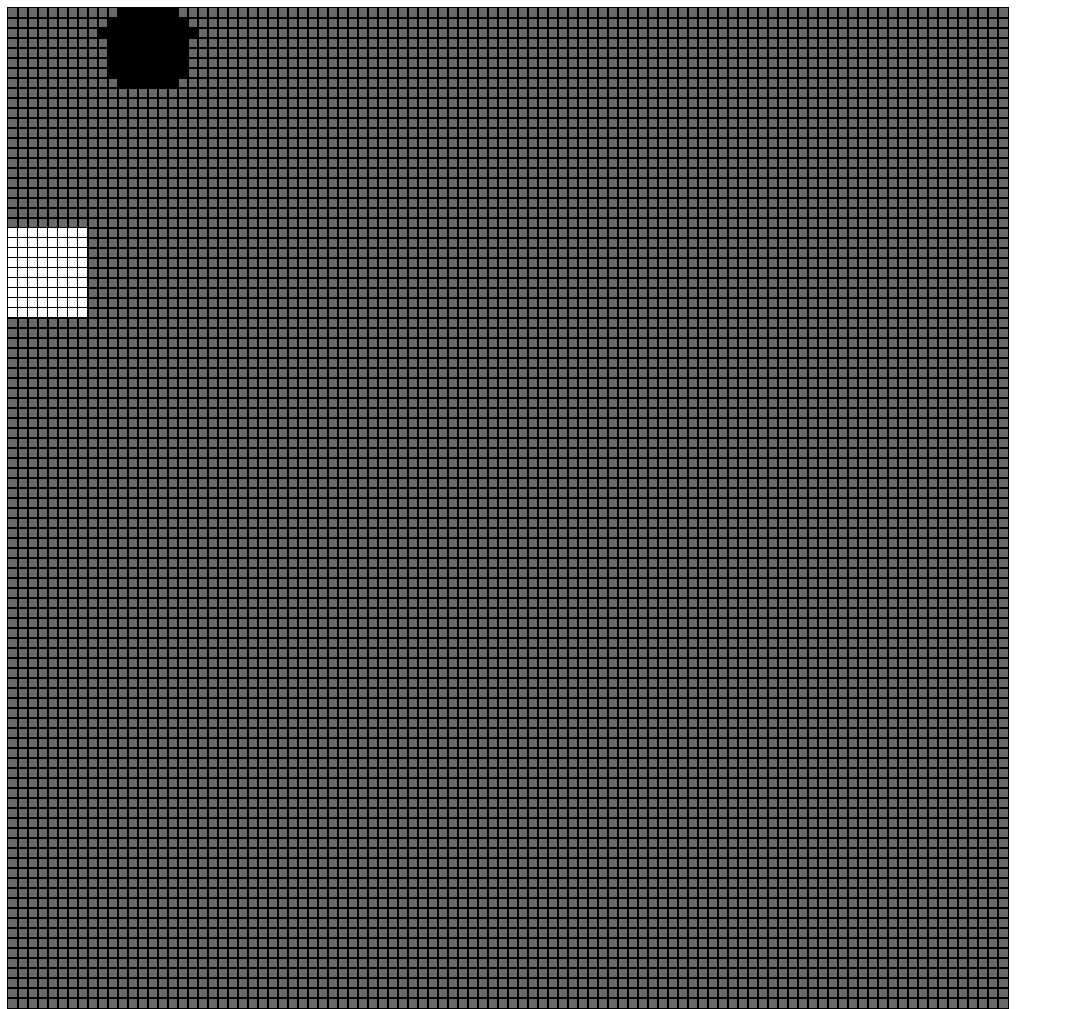
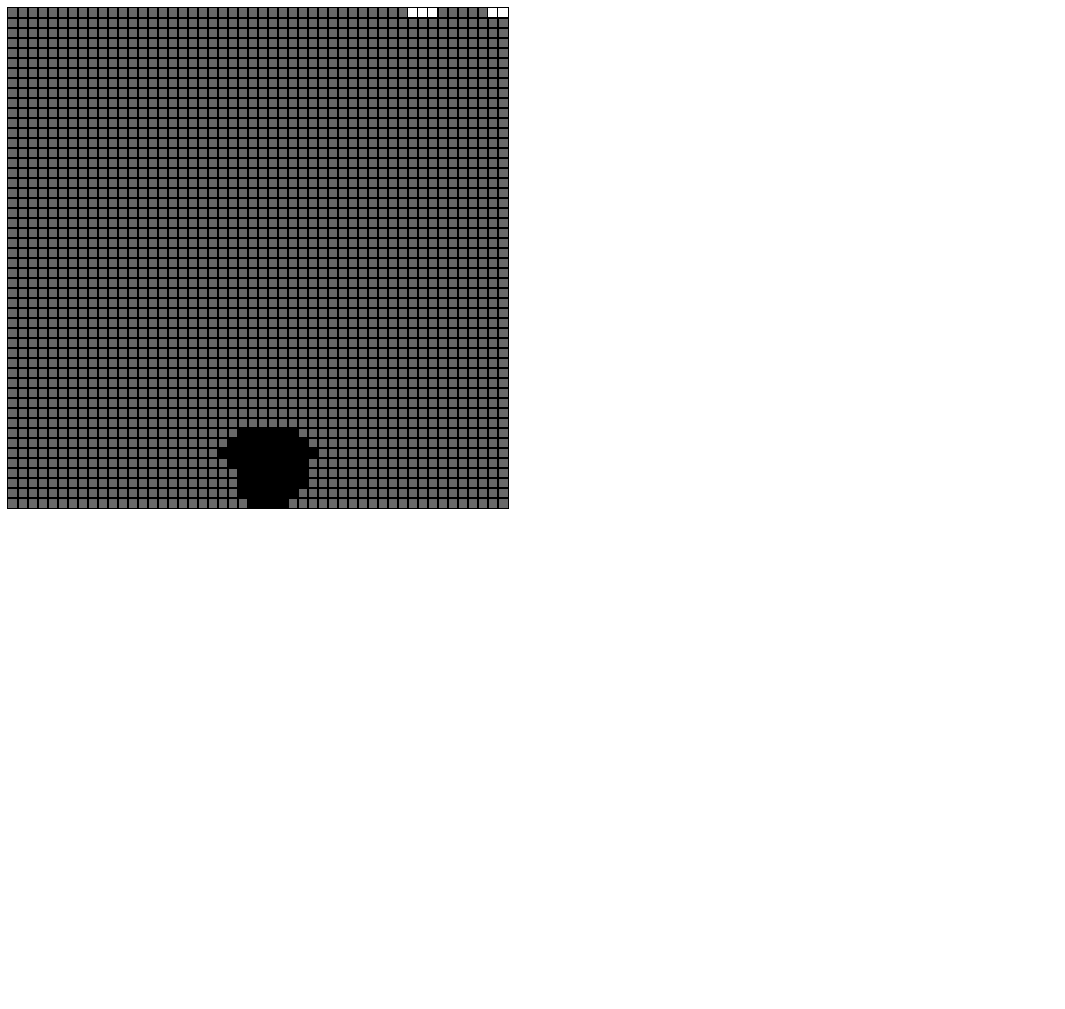
Before and after one commit to ntamochkina/ntamochkina, a plain HTML site: page index.html in a window 1280 px wide. Shown: the whole page, without its empty margins (0-1065 px from the left). After the commit the page ends 800 px from the top, so only its background shows below. Drawn offline with Linux system fonts and the light colour scheme.

Commit message:
Add files via upload

```diff
--- /dev/null
+++ b/car.js
@@ -0,0 +1,130 @@
+
+class Car {
+    width = 8;
+    height = 8;
+    position = { x: Math.floor(xCount / 2) - this.width / 2, y: yCount - this.height};
+    constructor (points) {
+        this.startPoints = JSON.parse(JSON.stringify(points)).map(([x, y]) => [this.position.x + x, this.position.y + y]);
+        this.points = JSON.parse(JSON.stringify(this.startPoints));
+    }
+
+    // Функция отрисовки машины
+    painting(field)
+    {
+        // Количество строк
+        let xCount = field.getXCount();
+        // Отрисовка машины по координатам
+        let cells = field.getCells();
+        for (let i = 0; i < this.points.length; i++) {
+        const index = xCount * this.points[i][1] + this.points[i][0];
+        cells[index].classList.add('car');
+        }
+    }
+
+    // Функция удаления машины
+    remove(field)
+    {
+        // Количество строк
+        let xCount = field.getXCount();
+        // Удаление машины по координатам
+        let cells = field.getCells();
+        for (let i = 0; i < this.points.length; i++) {
+        const index = xCount * this.points[i][1] + this.points[i][0];
+        cells[index].classList.remove('car');
+        }
+    }
+
+    borderCheck(field)
+    {
+        const xCount = field.getXCount();
+        const yCount = field.getYCount();
+        let carLenght = Math.sqrt(this.points.length);
+        let xMove = 0;
+        let yMove = 0
+        for (let i = 0; i < this.points.length; i++)
+        {
+           ;
+            if (this.points[i][0] < 0)
+            {
+                xMove += 1;
+                break;
+            }
+            else if (this.points[i][0] >= xCount)
+            {
+                xMove -=1;
+                break;
+            }
+            else if ((this.points[i][1] < 0))
+            {
+                yMove +=1;
+                break;
+            }
+            else if (this.points[i][1] >= yCount)
+            {
+                yMove -=1;
+                break;
+            }
+        }
+
+        for (let i=0; i <this.points.length; i++)
+        {
+            this.points[i][0] += xMove;
+            this.points[i][1] += yMove;
+        }
+    }
+
+    barrierCheck(field)
+    {
+        let cells = field.getCells();
+        for (let i=0; i < this.points.length; i++)
+        {
+            let point = field.getXCount() * this.points[i][1] + this.points[i][0];
+            let isBarrier = cells[point].classList.contains('barrier');
+            if (isBarrier) {
+                this.points = JSON.parse(JSON.stringify(this.startPoints));
+                return;
+            }
+        }
+    }
+    traffic(keyDown, field)
+    {
+        // Удалить машину
+        this.remove(field);
+        // Вычислить новые координаты, в зависимости от клавиши
+        switch(keyDown)
+        {
+        // Право
+            case 39: {
+                for (let i = 0; i < this.points.length; i++) {
+                    this.points[i][0] = this.points[i][0] + 1;
+                }
+                break;
+            }
+        // Лево
+            case 37: {
+                for (let i = 0; i < this.points.length; i++) {
+                    this.points[i][0] = this.points[i][0] - 1;
+                }
+                break;
+            }
+        // Вверх
+            case 38: {
+                for (let i = 0; i < this.points.length; i++) {
+                    this.points[i][1] = this.points[i][1] - 1;
+                }
+                break;
+            }
+        // Вниз
+            case 40: {
+                for (let i = 0; i < this.points.length; i++) {
+                    this.points[i][1] = this.points[i][1] + 1;
+                }
+                break;
+            }
+        }
+        this.borderCheck(field);
+        this.barrierCheck(field);
+        // Нарисовать машину
+        this.painting(field);
+   }
+}
--- a/game.js
+++ b/game.js
@@ -1,8 +1,17 @@
+const nameField = document.querySelector('.game-field');
+const xCount = 50;
+const yCount = 50;
+const cellWidth = 10;
+const cellHeight = 10;
+
+nameField.style.width = `${xCount * cellWidth}px`;
+nameField.style.height = `${yCount * cellHeight}px`;
 
 class Field
 {
 
     cells = [];
+    barriers = [];
 
     constructor(nameField, xCount, yCount) {
         this.nameField = nameField;
@@ -18,6 +27,8 @@ class Field
             {
                 const cell = document.createElement('div');
                 cell.classList.add('cell');
+                cell.style.width = `${cellWidth}px`;
+                cell.style.height = `${cellHeight}px`;
                 this.cells.push(cell);
                 this.nameField.appendChild(cell);
             }
@@ -36,147 +47,33 @@ class Field
         return this.yCount;
     }
 
-    //управление движением барьера
+    // Управление движением барьера
     manageBarriers() {
-        if (barriers.length === 0) {
 
-            barriers.push(createBarrier('first'));
-            barriers.push(createBarrier('second'));
-            barriers = barriers.filter((barrier) => !barrier.isFullOutside(field));
-
+        // Cравнить длину с каким то числом
+            let a = 5 - this.barriers.length;
+            let b = getRandomInRange(0, a);
+            for (let i = 0; i < a; i++) {
+                this.barriers.push(createBarrier(getRandomInRange(1,5)));
+            }
+        this.barriers = this.barriers.filter((barrier) => !barrier.isFullOutside(this));
     }
 
-    }
+    // Появление барьера
+    emergingBarrier() {
+        if (this.barriers.length === 0) return;
 
-    //появление барьера
-    emergingBarrier(){
-        if (barriers.length === 0) return;
-
-        for (let i = 0; i < barriers.length; i++) {
-            barriers[i].barrierMovement(field);
-            barriers[i].painting(field);
+        for (let i = 0; i < this.barriers.length; i++) {
+            this.barriers[i].barrierMovement(this);
+            this.barriers[i].painting(this);
         }
     }
 }
 
-class Car
-{
-
-    constructor (points)
-    {
-        this.points = points;
-        this.startPoints = JSON.parse(JSON.stringify(points));
+function getRandomInRange(min, max) {
+    return Math.floor(Math.random() * (max - min + 1)) + min;
 }
 
-    // Функция отрисовки машины
-    painting(field)
-    {
-        // Количество строк
-        let xCount = field.getXCount();
-        // Отрисовка машины по координатам
-        let cells = field.getCells();
-        for (let i = 0; i < this.points.length; i++) {
-        const index = xCount * this.points[i][1] + this.points[i][0];
-        cells[index].classList.add('car');
-        }
-    }
-
-    // Функция удаления машины
-    remove(field)
-    {
-        // Количество строк
-        let xCount = field.getXCount();
-        // Удаление машины по координатам
-        let cells = field.getCells();
-        for (let i = 0; i < this.points.length; i++) {
-        const index = xCount * this.points[i][1] + this.points[i][0];
-        cells[index].classList.remove('car');
-        }
-    }
-
-    borderCheck(field)
-    {
-        const xCount = field.getXCount();
-        const yCount = field.getYCount();
-        let carLenght = Math.sqrt(this.points.length);
-        for (let i = 0; i < this.points.length; i++)
-        {
-            if (this.points[i][0] < 0)
-            {
-                this.points[i][0] = this.points[i][0] + carLenght;
-            }
-            else if (this.points[i][0] >= xCount)
-            {
-                this.points[i][0] = this.points[i][0] - carLenght;
-            }
-            else if ((this.points[i][1] < 0))
-            {
-                this.points[i][1] = this.points[i][1] + carLenght;
-            }
-            else if (this.points[i][1] >= yCount)
-            {
-                this.points[i][1] = this.points[i][1] - carLenght;
-            }
-        }
-    }
-
-    barrierCheck(field)
-    {
-        let cells = field.getCells();
-        for (let i=0; i < this.points.length; i++)
-        {
-            let point = field.getXCount() * this.points[i][1] + this.points[i][0];
-            let isBarrier = cells[point].classList.contains('barrier');
-            if (isBarrier) {
-                this.points = JSON.parse(JSON.stringify(this.startPoints));
-                return;
-            }
-        }
-    }
-
-    traffic(keyDown, field)
-    {
-        // Удалить машину
-        this.remove(field);
-        // Вычислить новые координаты, в зависимости от клавиши
-        switch(keyDown)
-        {
-        // Право
-            case 39: {
-                for (let i = 0; i < this.points.length; i++) {
-                    this.points[i][0] = this.points[i][0] + 1;
-                }
-                break;
-            }
-        // Лево
-            case 37: {
-                for (let i = 0; i < this.points.length; i++) {
-                    this.points[i][0] = this.points[i][0] - 1;
-                }
-                break;
-            }
-        // Вверх
-            case 38: {
-                for (let i = 0; i < this.points.length; i++) {
-                    this.points[i][1] = this.points[i][1] - 1;
-                }
-                break;
-            }
-        // Вниз
-            case 40: {
-                for (let i = 0; i < this.points.length; i++) {
-                    this.points[i][1] = this.points[i][1] + 1;
-                }
-                break;
-            }
-        }
-        this.borderCheck(field);
-        this.barrierCheck(field);
-        // Нарисовать машину
-        this.painting(field);
-   }
-}
-let barriers = [];
 
 class Barrier
 {
@@ -243,64 +140,53 @@ class Barrier
     }
 
 
-    // проверка на достижение стены
+    // Проверка на достижение стены
     reachingTheWall(field){
         for (let i = 0; i < this.points.length; i++)
         if (this.points[i][1] >= yCount)
             {
                 this.points[i][1] = this.points[i][1] - Math.sqrt(this.points.length);
-                //this.removeLineByLine(field);
+
                 this.remove(field);
             }
     }
 
-    //движение барьера
+    // Движение барьера
     barrierMovement (field) {
 
         this.remove(field);
         for (let i = 0; i < this.points.length; i++) {
             this.points[i][1] = this.points[i][1] + 1;
         }
-        // this.reachingTheWall(field);
         this.painting(field);
 
     }
 
 
 
-//проверка выхода за пределы поля
+    // Проверка выхода за пределы поля
     isFullOutside(field) {
         return this.points.every((point) => point[1] > yCount)
     }
 
 }
-
-
-
-let pointsCar = [[10, 1], [9, 2],[10, 2], [10, 3],
-                 [10, 4], [10, 5], [10, 6],
-                 [11, 0], [11, 1], [11, 2], [11, 3],
-                 [11, 4], [11, 5], [11, 6], [11, 7],
-                 [12, 0], [12, 1], [12, 2], [12, 3],
-                 [12, 4], [12, 5], [12, 6], [12, 7],
-                 [13, 0], [13, 1], [13, 2], [13, 3],
-                 [13, 4], [13, 5], [13, 6], [13, 7],
-                 [14, 0], [14, 1], [14, 2], [14, 3],
-                 [14, 4], [14, 5], [14, 6], [14, 7],
-                 [15, 0], [15, 1], [15, 2], [15, 3],
-                 [15, 4], [15, 5], [15, 6], [15, 7],
-                 [16, 0], [16, 1], [16, 2], [16, 3],
-                 [16, 4], [16, 5], [16, 6], [16, 7],
-                 [17, 1], [17, 2], [17, 3],
-                 [17, 4], [17, 5], [17, 6], [18,2]];
-let car = new Car(pointsCar);
-
-const nameField = document.querySelector('.game-field');
-const xCount = 100;
-const yCount = 100;
-let field = new Field(nameField, xCount, yCount);
-
-
+let pointsCar = [
+    [1, 1], [0, 2], [1, 2], [1, 3],
+    [2, 0], [2, 1], [2, 2], [2, 3],
+    [2, 4], [2, 5], [2, 6],
+    [3, 0], [3, 1], [3, 2], [3, 3],
+    [3, 4], [3, 5], [3, 6], [3, 7],
+    [4, 0], [4, 1], [4, 2], [4, 3],
+    [4, 4], [4, 5], [4, 6], [4, 7],
+    [5, 0], [5, 1], [5, 2], [5, 3],
+    [5, 4], [5, 5], [5, 6], [5, 7],
+    [6, 0], [6, 1], [6, 2], [6, 3],
+    [6, 4], [6, 5], [6, 6], [6, 7],
+    [7, 0], [7, 1], [7, 2], [7, 3],
+    [7, 4], [7, 5], [7, 6],
+    [8, 1], [8, 2], [9, 2], [8, 3],
+    [8, 4], [8, 5],
+];
 
 
 const barrierShapes = {
@@ -336,68 +222,70 @@ const barrierShapes = {
     },
     second: () => {
         return [
-            [40,0], [40, -1], [40, -2], [40, -3], [40, -4],[40, -5],[40, -6],[40, -7],
-                     [41,0], [41, -1], [41, -2], [41, -3], [41, -4],[41, -5],[41, -6],[41, -7],
-                     [42,0], [42, -1], [42, -2], [42, -3], [42, -4],[42, -5],[42, -6],[42, -7],
-                     [43,0], [43, -1], [43, -2], [43, -3], [43, -4],[43, -5],[43, -6],[43, -7],
-                     [44,0], [44, -1], [44, -2], [44, -3], [44, -4],[44, -5],[44, -6],[44, -7],
-                                                                [45, -5],[45, -6],[45, -7],
-                                                                [46, -5],[46, -6],[46, -7],
-                                                                [47, -5],[47, -6],[47, -7],
-                                                                [48, -5],[48, -6],[48, -7],
-                                                                [49, -5],[49, -6],[49, -7]
+            [24, -8], [25, -8], [26, -8], [27, -8],
+            [20, -8], [21, -8], [22, -8], [23, -8],
+
+            [24, -7], [25, -7], [26, -7], [27, -7],
+            [20, -7], [21, -7], [22, -7], [23, -7],
+
+            [24, -6], [25, -6], [26, -6], [27, -6],
+            [20, -6], [21, -6], [22, -6], [23, -6],
+
+            [24, -5], [25, -5], [26, -5], [27, -5],
+            [20, -5], [21, -5], [22, -5], [23, -5],
+
+            [24, -4], [25, -4], [26, -4], [27, -4],
+            [20, -4], [21, -4], [22, -4], [23, -4],
+
+            [24, -3], [25, -3], [26, -3], [27, -3],
+            [20, -3], [21, -3], [22, -3], [23, -3],
+
+            [24, -2], [25, -2], [26, -2], [27, -2],
+            [20, -2], [21, -2], [22, -2], [23, -2],
+
+            [24, -1], [25, -1], [26, -1], [27, -1],
+            [20, -1], [21, -1], [22, -1], [23, -1],
+
+            [24, 0],  [25, 0],  [26, 0],  [27, 0],
+            [20, 0],  [21, 0],  [22, 0],  [23, 0]];
+    },
+    third: () =>{
+        return [[42, -6],[43, -6] ,[44, -6] ,[45, -6],[46, -6],[47, -6],[48, -6],[49, -6],
+        [42, -5],[43, -5] ,[44, -5] ,[45, -5],[46, -5],[97, -5],[48, -5],[49, -5],
+        [48, -4],[49, -4] ,[40, -4] ,[41, -4],[42, -4],[93, -4],[44, -4],[45, -4],
+        [48, -3],[49, -3] ,[40, -3] ,[41, -3],[42, -3],[93, -3],[44, -3],[45, -3],
+        [48, -2],[49, -2] ,[40, -2] ,[41, -2],[42, -2],[93, -2],[44, -2],[45, -2],
+        [48, -1],[49, -1] ,[40, -1] ,[41, -1],[42, -1],[93, -1],[44, -1],[45, -1],
+        [48, 0],[49, 0] ,[40, 0] ,[41, 0],[92, 0],[43, 0],[44, 0],[45, 0]
+        ];
+    },
+    fourth:() =>{
+        return [
+        [9, -3], [10, -3],[11, -3],[12, -3],[13, -3],[14, -3],[15, -3],[16, -3],[17, -3],
+        [9, -2], [10, -2],[11, -2],[12, -2],[13, -2],[14, -2],[15, -2],[16, -2],[17, -2],
+        [9, -1], [10, -1],[11, -1],[12, -1],[13, -1],[14, -1],[15, -1],[16, -1],[17, -1],
+        [9, 0],  [10, 0], [ 11, 0],[12, 0], [13, 0], [14, 0], [15, 0], [16, 0], [17, 0]
+        ];
+    },
+    fifth:() =>{
+        return [
+        [10, -3],[11, -3],[12, -3],[13, -3],[14, -3],[15, -3],
+        [10, -2],[1, -2], [12, -2],[13, -2],[14, -2],[15, -2],
+        [10, -1],[11, -1],[12, -1],[13, -1],[14, -1],[15, -1],
+        [10, 0], [11, 0], [12, 0], [13, 0], [14, 0],[15, 0]
         ];
     }
 };
 
-
-
 const createBarrier = (type) => {
-        if ('first')  {
-        return new Barrier(barrierShapes.first());
-        }
-        else
-        if ('second') {
-        return new Barrier(barrierShapes.second());
-        }
+        if (type == 1)  return new Barrier(barrierShapes.first());
+        else if (type == 2) return new Barrier(barrierShapes.second());
+        else if (type == 3) return new Barrier(barrierShapes.third());
+        else if (type == 4) return new Barrier(barrierShapes.fourth());
+         else if (type == 5) return new Barrier(barrierShapes.fifth());
         return null;
 }
 
-let barrierPoints3 =  [ [92, 1],[93, 1] ,[94, 1] ,[95, 1],[96, 1],[97, 1],[98, 1],[99, 1],
-                        [92, 2],[93, 2] ,[94, 2] ,[95, 2],[96, 2],[97, 2],[98, 2],[99, 2],
-                        [88, 3],[89, 3] ,[90, 3] ,[91, 3],[92, 3],[93, 3],[94, 3],[95, 3],
-                        [88, 4],[89, 4] ,[90, 4] ,[91, 4],[92, 4],[93, 4],[94, 4],[95, 4],
-                        [88, 5],[89, 5] ,[90, 5] ,[91, 5],[92, 5],[93, 5],[94, 5],[95, 5],
-                        [88, 6],[89, 6] ,[90, 6] ,[91, 6],[92, 6],[93, 6],[94, 6],[95, 6],
-                        [88, 7],[89, 7] ,[90, 7] ,[91, 7],[92, 7],[93, 7],[94, 7],[95, 7]];
-let barrier3 = new Barrier(barrierPoints3);
-
-
-
-
-let isRunning = true;
-
-let keyDown = null;
-
-
-
-function main()
-{
-    try {
-        field.painting();
-        car.painting(field);
-        barrier.painting(field);
-        barrier2.painting(field);
-        barrier3.painting(field);
-    } catch (e) {
-        // Вывод ошибок в консоль
-        console.log(e.stack);
-        return;
-    }
-}
-
-
-main();
 
 function sleep(ms) {
     return new Promise(resolve => setTimeout(resolve, ms));
@@ -406,21 +294,17 @@ function sleep(ms) {
 // Обработчик события keydown
 document.addEventListener('keydown',async function(event) {
     // Вычислить новые координаты, в зависимости от клавиши
-    keyDown = (event.keyCode);
+    let keyDown = (event.keyCode);
     //
-    if (isRunning)
-    {
+
    await sleep(300);
-    }
    car.traffic(keyDown, field);
 });
-
-
 
 const countFrameSkip = 10; // 60 / countFrameSkip
 let frameSkiped = 0;
 
-function test() {
+let main = (field, car) => {
     if (++frameSkiped >= countFrameSkip) {
         // let barriers = [];
         field.manageBarriers();
@@ -430,7 +314,18 @@ function test() {
         car.painting(field);
         frameSkiped = 0;
     }
-    if (isRunning) requestAnimationFrame(test);
+    if (true) requestAnimationFrame(main.bind(null, field, car));
 }
 
-test();
+
+// альтернатива событию load
+document.onreadystatechange = function () {
+    if (document.readyState == "complete") {
+        let car = new Car(pointsCar);
+        let field = new Field(nameField, xCount, yCount);
+
+        field.painting();
+        car.painting(field);
+        main(field, car);
+    }
+}
--- a/index.css
+++ b/index.css
@@ -1,14 +1,14 @@
 .game-field {
-    width: 1000px;
-    height: 1000px;
+    /* width: 800px;
+    height: 800px; */
     background-color: dimgray;
     display: flex;
     flex-wrap: wrap;
 }
 
 .cell {
-    width: 10px;
-    height: 10px;
+    /* width: 16px;
+    height: 16px; */
     outline: 1px solid black;
 }
 
```
Also changed, not shown: index.html (+2 -1 lines). Lines whose indentation alone changed are shown as unchanged.
